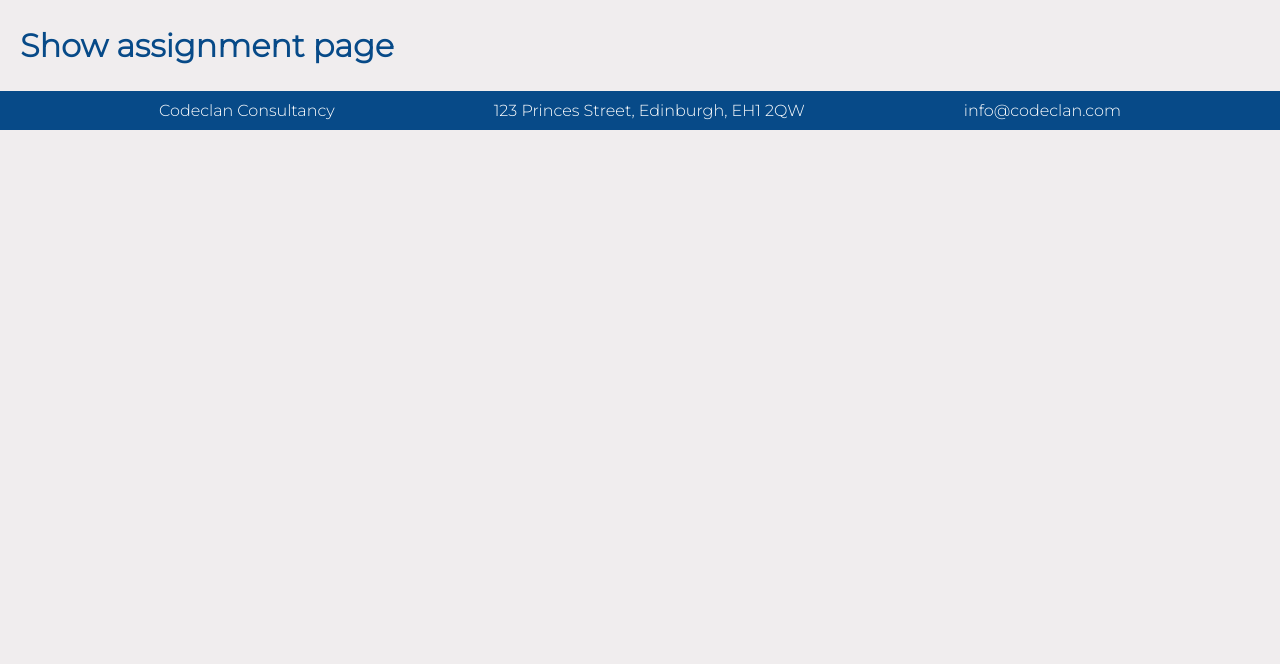
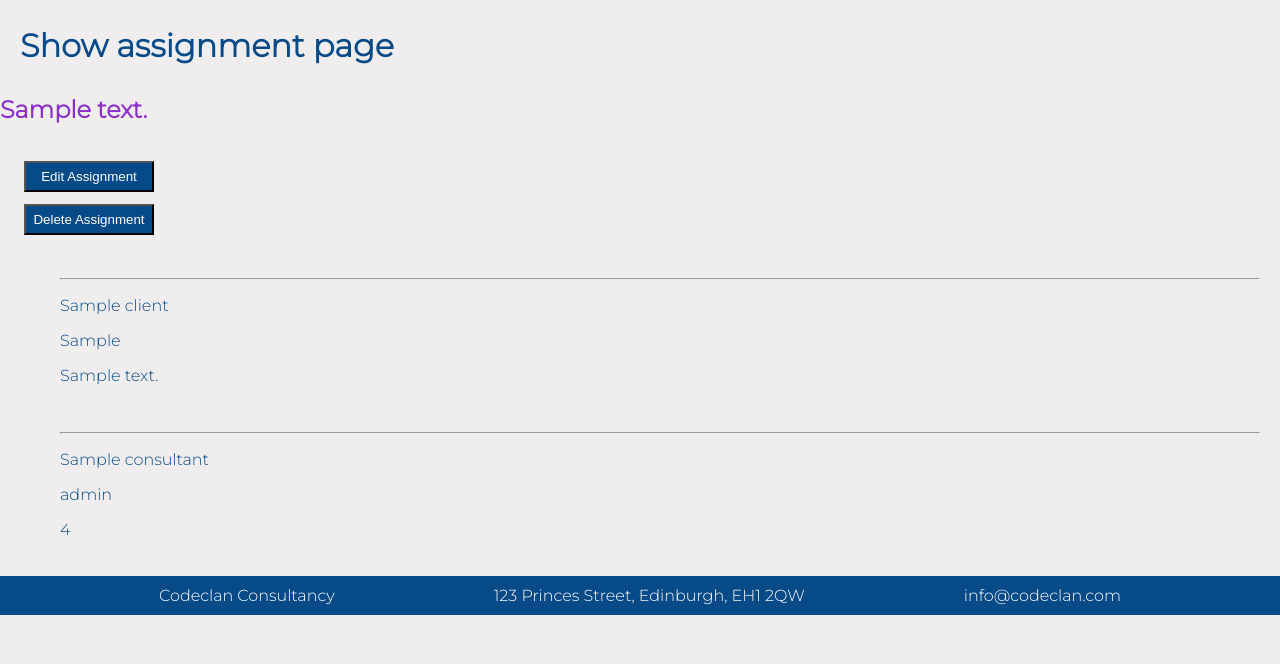
Before and after one commit to michaelmccoll/Project_Secure_Design, a Flask app: template templates/assignments/show.html in a window 1280 px wide. Shown: the part 136-800 px from the top of the page. Run offline with Flask 2, Linux system fonts and the light colour scheme; the template is opened without the code that fills it: most values are stand-ins (such as "Sample title", 1, 10 or a date in 2020).

Commit message:
Working on assignments shoe & edit

```diff
--- a/repositories/assignment_repository.py
+++ b/repositories/assignment_repository.py
@@ -43,3 +43,9 @@ def delete(id):
     sql = "DELETE FROM assignments WHERE id = %s"
     values = [id]
     run_sql(sql,values)
+
+# Not sure if this one working yet
+def update(assignment):
+    sql = "UPDATE assignments SET (description,consultant,client,days_required) = (%s,%s,%s,%s) WHERE id = %s"
+    values = [assignment.description,assignment.consultant.id,assignment.client.id,assignment.days_required,assignment.id]
+    run_sql(sql,values)
--- a/templates/assignments/index.html
+++ b/templates/assignments/index.html
@@ -11,6 +11,7 @@
         <p><b>Client: </b>{{assignment.client.name}}</p>
         <p><b>Days Required: </b>{{assignment.days_required}}</p>
         <p><b>Total Cost: </b>#TBC#</p>
+        <a href="/assignments/{{assignment.id}}">More Details</a>
     </div>
     {% endfor %}
 {% endblock %}
--- a/templates/assignments/show.html
+++ b/templates/assignments/show.html
@@ -2,4 +2,35 @@
 
 {% block content %}
     <h1>Show assignment page</h1>
+        <h2>{{assignment.description}}</h2>
+        <div>
+            <form action="/assignments/{{assignment.id}}/edit">
+                <input class="submit" type="submit" value="Edit Assignment">
+            </form>
+
+            <form action="/assignments/{{assignment.id}}/delete" method="POST">
+                <input class="submit" type="submit" value="Delete Assignment">
+            </form>
+        </div>
+        <div>
+            <ul>
+                {% for client in clients %}
+                    <hr>
+                    <p>{{client.name}}</p>
+                    <p>{{client.type_of_business}}</p>
+                    <p>{{client.contact_details}}</p>
+                {% endfor %}
+            </ul>
+        </div>
+        <div>
+            <ul>
+                {% for consultant in consultants %}
+                <hr>
+                    <p>{{consultant.name}}</p>
+                    <p>{{consultant.role}}</p>
+                    <p>{{consultant.day_rate}}</p>
+                {% endfor %}
+            </ul>
+        </div>
+
 {% endblock %}
--- a/templates/consultants/show.html
+++ b/templates/consultants/show.html
@@ -5,7 +5,6 @@
     <div>
         <h2>{{consultant.name}}</h2>
         <div>
-
             <form action="/consultants/{{consultant.id}}/edit">
                 <input class="submit" type="submit" value="Edit Consultant">
             </form>
```
Also changed, not shown: controllers/assignments_controller.py (+25 -0 lines), templates/assignments/edit.html (+29 -0 lines), 1 other file.
